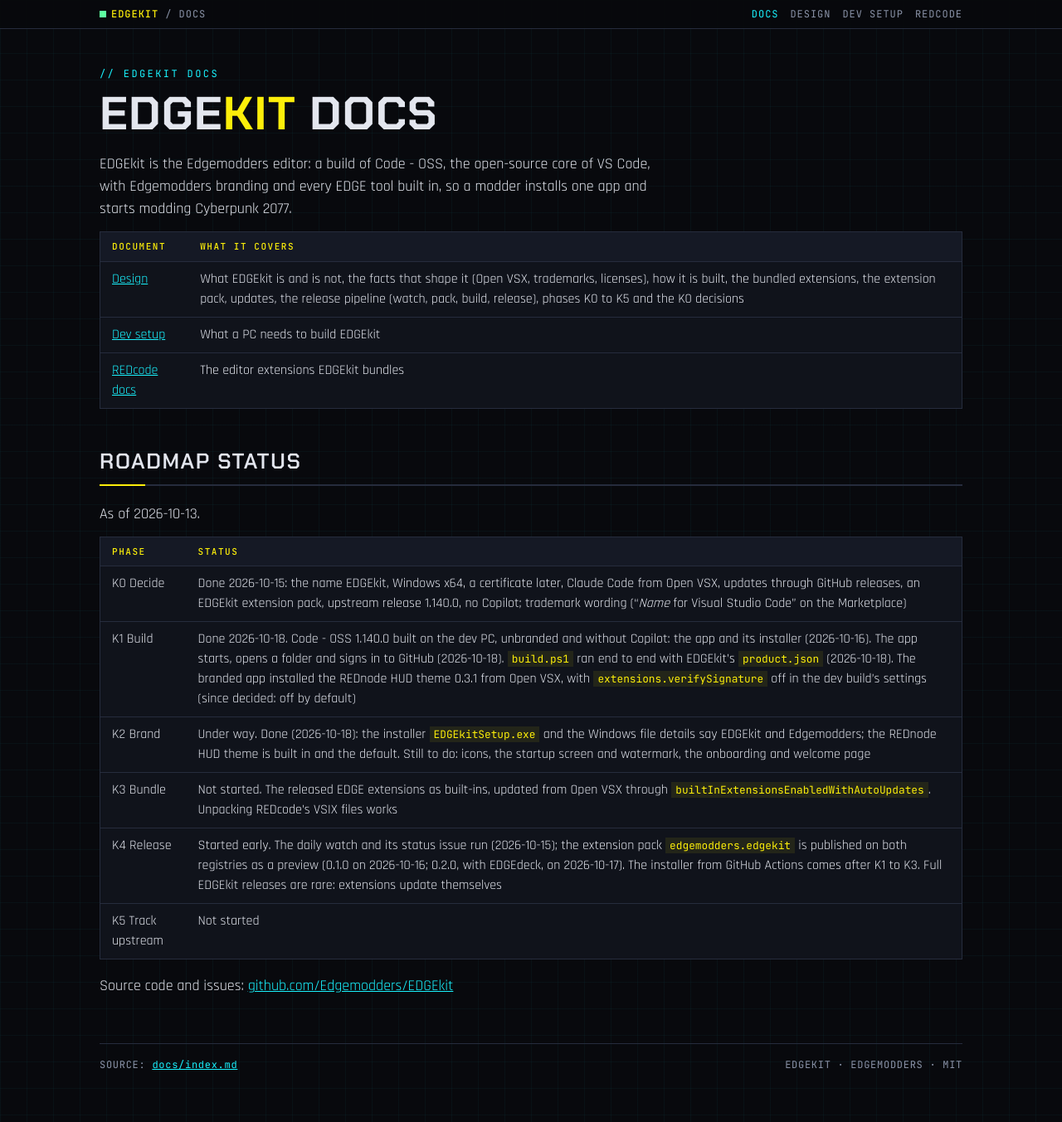
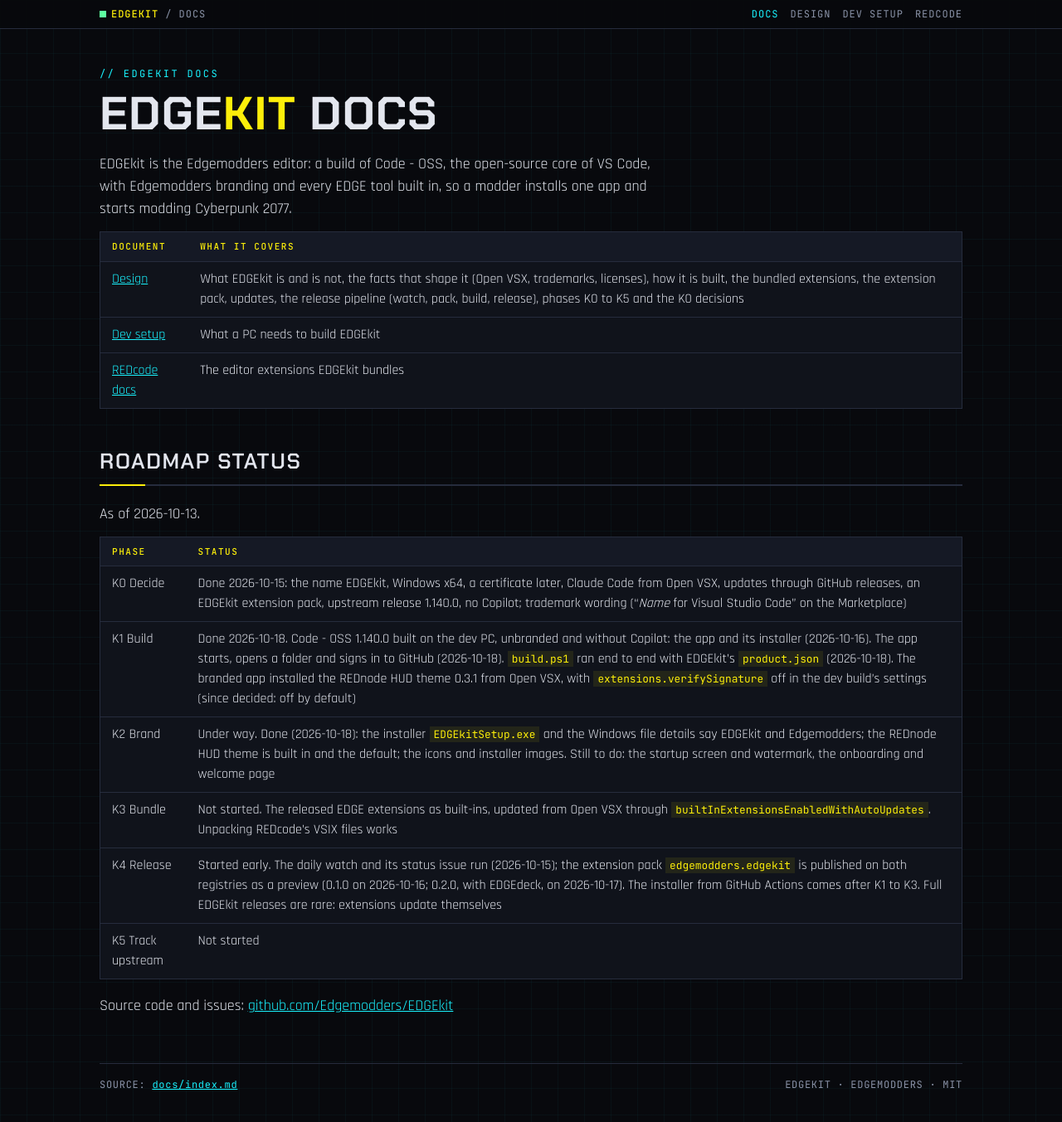
Before and after one commit to Edgemodders/EDGEkit, a Jekyll site: the page built from docs/index.md, in a window 1280 px wide and 1381 px high. Shown: the top 1353 px of the window at 83% size. Built offline with Jekyll 4.4.1, drawn with Linux system fonts in a browser that asks for light colours; our own code applies the rules of GitHub Pages for plain Markdown files.

Commit message:
K2: record the icons as done
Co-Authored-By: Claude Opus 5.5 <noreply@anthropic.com>

```diff
--- a/docs/index.md
+++ b/docs/index.md
@@ -16,7 +16,7 @@ As of 2026-10-13.
 |---|---|
 | K0 Decide | Done 2026-10-15: the name EDGEkit, Windows x64, a certificate later, Claude Code from Open VSX, updates through GitHub releases, an EDGEkit extension pack, upstream release 1.140.0, no Copilot; trademark wording ("*Name* for Visual Studio Code" on the Marketplace) |
 | K1 Build | Done 2026-10-18. Code - OSS 1.140.0 built on the dev PC, unbranded and without Copilot: the app and its installer (2026-10-16). The app starts, opens a folder and signs in to GitHub (2026-10-18). `build.ps1` ran end to end with EDGEkit's `product.json` (2026-10-18). The branded app installed the REDnode HUD theme 0.3.1 from Open VSX, with `extensions.verifySignature` off in the dev build's settings (since decided: off by default) |
-| K2 Brand | Under way. Done (2026-10-18): the installer `EDGEkitSetup.exe` and the Windows file details say EDGEkit and Edgemodders; the REDnode HUD theme is built in and the default. Still to do: icons, the startup screen and watermark, the onboarding and welcome page |
+| K2 Brand | Under way. Done (2026-10-18): the installer `EDGEkitSetup.exe` and the Windows file details say EDGEkit and Edgemodders; the REDnode HUD theme is built in and the default; the icons and installer images. Still to do: the startup screen and watermark, the onboarding and welcome page |
 | K3 Bundle | Not started. The released EDGE extensions as built-ins, updated from Open VSX through `builtInExtensionsEnabledWithAutoUpdates`. Unpacking REDcode's VSIX files works |
 | K4 Release | Started early. The daily watch and its status issue run (2026-10-15); the extension pack `edgemodders.edgekit` is published on both registries as a preview (0.1.0 on 2026-10-16; 0.2.0, with EDGEdeck, on 2026-10-17). The installer from GitHub Actions comes after K1 to K3. Full EDGEkit releases are rare: extensions update themselves |
 | K5 Track upstream | Not started |
```
Also changed, not shown: CLAUDE.md (+1 -1 lines), docs/design.md (+1 -1 lines).
